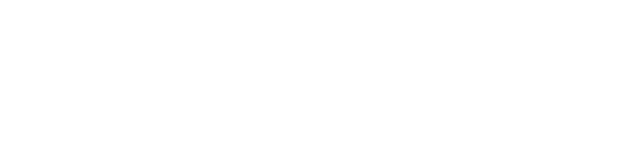
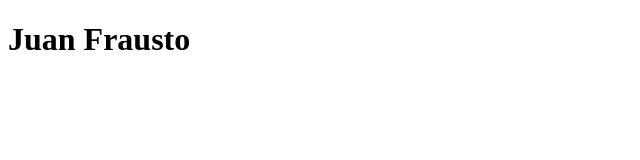
Before and after one commit to Juanfr97/MiPaginaWeb, a plain HTML site: page index.html in a window 1280 px wide. Shown: the whole page, without its empty margins (0-640 px from the left). Drawn offline with Linux system fonts and the light colour scheme.

Commit message:
Agregando titulo

```diff
--- a/index.html
+++ b/index.html
@@ -6,6 +6,6 @@
     <title>Mi Pagina Web</title>
 </head>
 <body>
-
+    <h1>Juan Frausto</h1>
 </body>
 </html>
```
